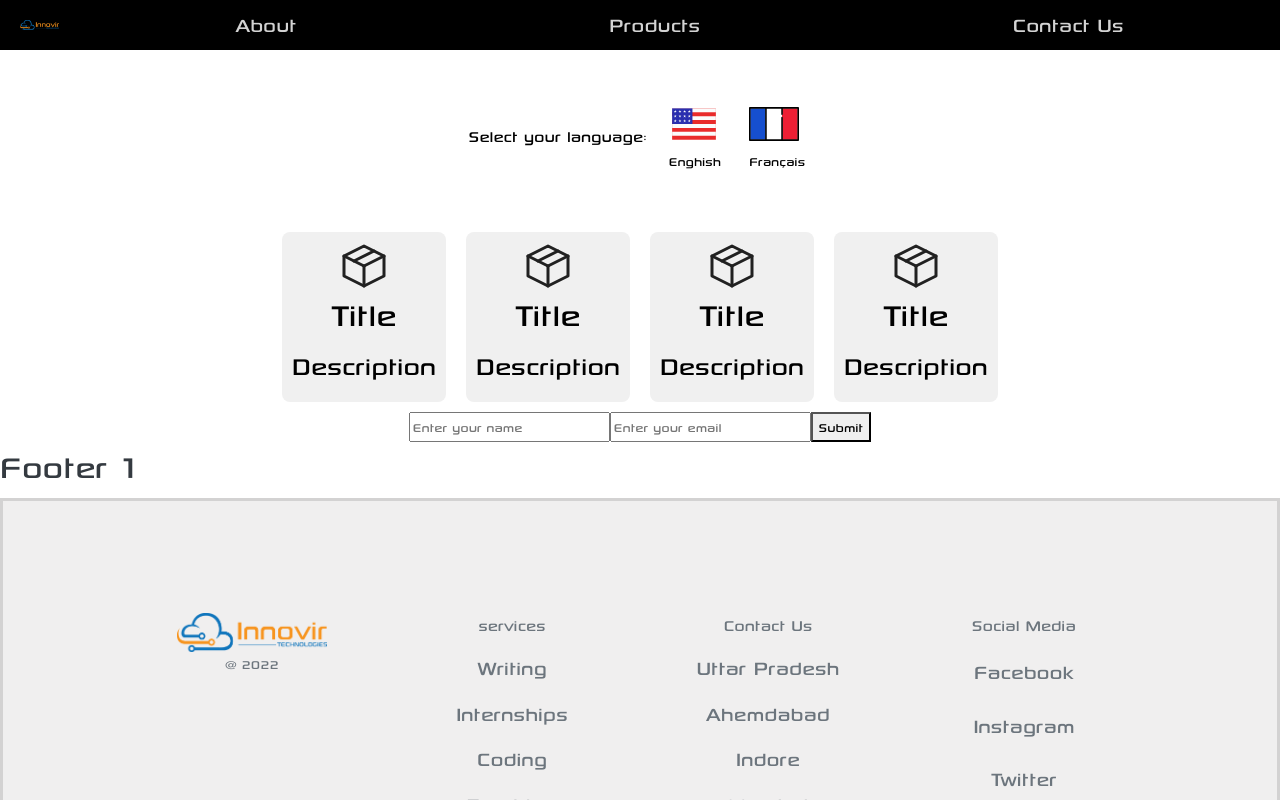
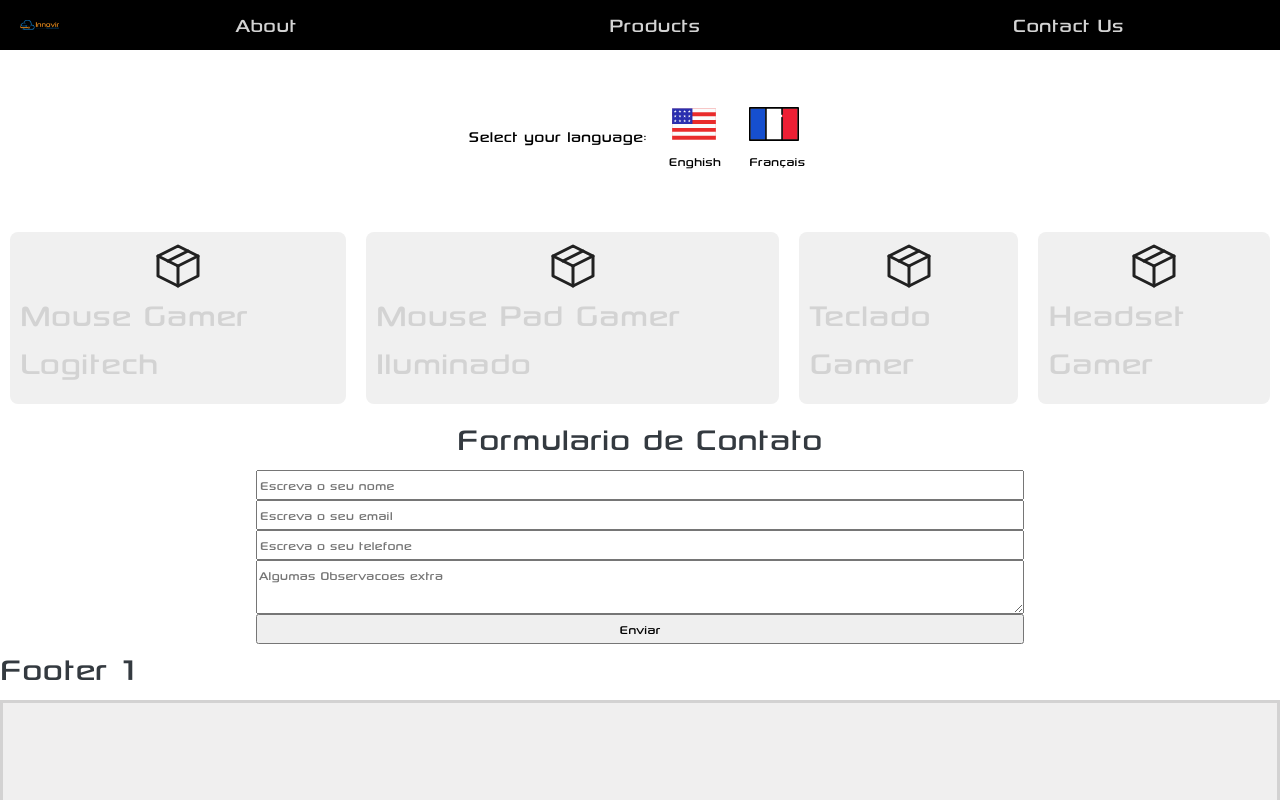
Before and after one commit to omaranBazna/innovir, a React (Create React App) app: page / in a window 1280 px wide. Shown: the top 800 px of the page. Built offline with nearby package versions, Linux system fonts and the light colour scheme; the HTML template or start-up script is replaced by a standard one.

Commit message:
Modifications to: Product list, Contact form and recaptcha for the contact page.

```diff
--- a/public/index.html
+++ b/public/index.html
@@ -1,6 +1,7 @@
 <!DOCTYPE html>
 <html lang="en">
   <head>
+    <script src='https://www.google.com/recaptcha/api.js'></script>
     <style>
       @import url('https://fonts.googleapis.com/css2?family=Roboto+Slab&display=swap');
       </style>
--- a/src/App.js
+++ b/src/App.js
@@ -1,18 +1,20 @@
 import './App.css';
-
-import Product from "./Components/Product";
-import ContactForm from './Components/ContactForm';
-import Logo from './graphics/logo.png';
-import Footer from './Components/Footer';
-import Footer2 from './Components/Footer2';
 
 import "./i18n/index";
 import { LanguageSwitcher } from './Components/LanguageSwitcher';
 import { useTranslation }  from 'react-i18next'
 
+/* eslint-disable jsx-a11y/anchor-is-valid */
+/* eslint-disable jsx-a11y/alt-text */
+import {ProductFour, ProductThree, ProductTwo } from "./Components/Product"
+import ContactForm from './Components/ContactForm';
+import Logo from './graphics/logo.png'
+import Footer from './Components/Footer'
+import Footer2 from './Components/Footer2'
+import ProductOne from './Components/Product';
 function App() {
 
-  const {t, i18n} = useTranslation();
+  const {t} = useTranslation();
 
   return (
     <div className="App">
@@ -30,13 +32,15 @@ function App() {
        </section>
 
        <section  id="products" >
-         <Product />
-         <Product />
-         <Product />
-         <Product />
+         <ProductOne />
+         <ProductTwo />
+         <ProductThree />
+         <ProductFour />
+
        </section>
 
        <section  id="contact us">
+       <h1 className='text-dark'><center>Formulario de Contato</center></h1>
          <ContactForm />
        </section>
 
--- a/src/Components/ContactForm.css
+++ b/src/Components/ContactForm.css
@@ -1,10 +1,16 @@
 .form{
     display: flex;
-    width: 100%;
+    width: 60%;
+    align-items: flex;
+    justify-content: center;
+    flex-direction: column;
+}
+
+.contact-form{
+    display: flex;
     align-items: center;
     justify-content: center;
 }
-
 @media(max-width:900px) {
     .form{
         flex-direction: column;
--- a/src/Components/ContactForm.js
+++ b/src/Components/ContactForm.js
@@ -1,21 +1,23 @@
+/* eslint-disable no-unused-vars */
 import './ContactForm.css';
 import React from 'react'
 import "../i18n/index";
-import { useTranslation }  from 'react-i18next'
 
 
 export default function ContactForm(){
 
-    const {t, i18n} = useTranslation();
 
     return (
         <div className="contact-form">
+
              <form className="form">
-                <input type="text" placeholder={t("name")} />
-                <input type="text" placeholder={t("email")} />
-                 <button >
-                     {t("submit")}
-                 </button>
+                <input type="text" placeholder="Escreva o seu nome" />
+                <input type="text" placeholder="Escreva o seu email" />
+                <input type="number" placeholder="Escreva o seu telefone" />
+                <textarea placeholder="Algumas Observacoes extra"></textarea>
+                <div class="g-recaptcha" data-sitekey="6LeABEYiAAAAAGduKA-csRebQLEJOfi_WMG88zMd"></div>
+                <input type="submit" class="enviar" onclick="Enviar();" value="Enviar" />
+
              </form>
         </div>
     )
--- a/src/Components/Product.js
+++ b/src/Components/Product.js
@@ -1,19 +1,46 @@
+/* eslint-disable jsx-a11y/alt-text */
 import './Product.css';
 import React from 'react'
 import ProductLogo from '../graphics/product.svg'
-import { useTranslation }  from 'react-i18next'
 
 import "../i18n/index";
 
-export default function Product(){
-
-    const {t, i18n} = useTranslation();
-
+export default function ProductOne(){
     return (
         <div className="product">
             <img src={ProductLogo} className='product-logo' />
-            <h1>{t("title")}</h1>
-            <h2>{t("description")}</h2>
+            <a href = "https://www.amazon.com.br/Logitech-LIGHTSYNC-Efeito-Botões-Programáveis/dp/B087CT8PWY/ref=asc_df_B087CT8PWY/?tag=googleshopp00-20&linkCode=df0&hvadid=379708004298&hvpos=&hvnetw=g&hvrand=2036746117872062960&hvpone=&hvptwo=&hvqmt=&hvdev=c&hvdvcmdl=&hvlocint=&hvlocphy=1031749&hvtargid=pla-986255958677&psc=1 "><h1>Mouse Gamer Logitech</h1></a>
+
         </div>
     )
 }
+
+export function ProductTwo(){
+    return (
+        <div className="product">
+            <img src={ProductLogo} className='product-logo' />
+            <a href = " https://www.amazon.com.br/Mouse-Iluminado-Grande-Mousepad-superficie/dp/B0977Q5F2X/ref=asc_df_B0977Q5F2X/?tag=googleshopp00-20&linkCode=df0&hvadid=379725868941&hvpos=&hvnetw=g&hvrand=17414474336818578523&hvpone=&hvptwo=&hvqmt=&hvdev=c&hvdvcmdl=&hvlocint=&hvlocphy=1031749&hvtargid=pla-1340537256656&psc=1"><h1>Mouse Pad Gamer Iluminado</h1></a>
+
+        </div>
+    )
+}
+
+export function ProductThree(){
+    return (
+        <div className="product">
+            <img src={ProductLogo} className='product-logo' />
+            <a href = "https://www.amazon.com.br/Teclado-Gamer-Membrana-Redragon-K509RGB/dp/B098R6D9B8/ref=pd_bxgy_sccl_2/147-2506371-1318549?pd_rd_w=vHgi0&content-id=amzn1.sym.57f5b0c5-8f2e-45a4-8595-2eb0fcbe85cd&pf_rd_p=57f5b0c5-8f2e-45a4-8595-2eb0fcbe85cd&pf_rd_r=16K2P0ZKCZZKWW3GZBGH&pd_rd_wg=FjPPd&pd_rd_r=27855d16-dc2f-4b2f-b5f1-27a677fd599c&pd_rd_i=B098R6D9B8&psc=1"><h1>Teclado Gamer</h1></a>
+
+        </div>
+    )
+}
+
+export function ProductFour(){
+    return (
+        <div className="product">
+            <img src={ProductLogo} className='product-logo' />
+            <a href = "https://www.amazon.com.br/dp/B08KKW2ZS2?pd_rd_w=go4VX&pf_rd_p=a2e83329-3f03-4743-80d5-6571895c9928&pd_rd_wg=P33jy&pf_rd_r=BV8MV2S38BGDW097DEPG&pd_rd_r=1a0564df-e83b-4c7b-a6d0-5ba26e6c61b2&store_ref=storeRecs_dp_2&ref_=ast_dpems "><h1>Headset Gamer</h1></a>
+
+        </div>
+    )
+}
```
